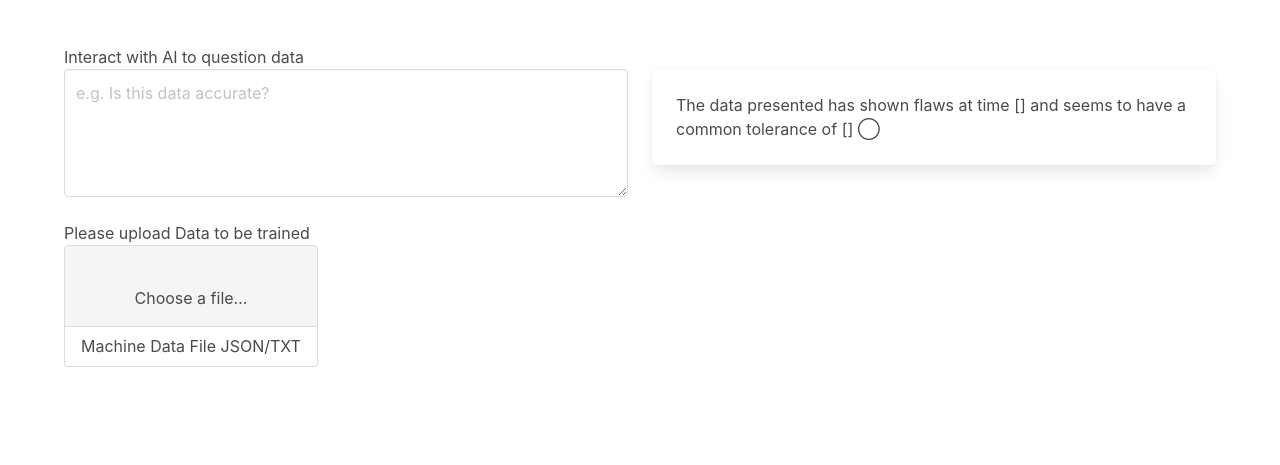
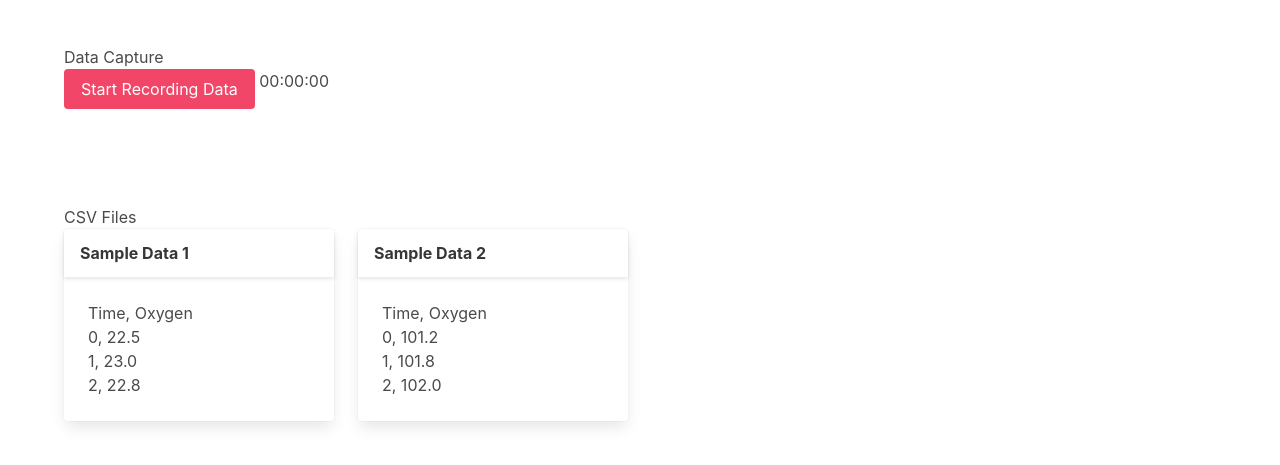
Before and after one commit to AdamNolle/4090-Capstone, a plain HTML site: page index.html in a window 1280 px wide. Shown: the part 55-520 px from the top of the page. Drawn offline with nearby package versions, Linux system fonts and the light colour scheme.

Commit message:
updated terminal

```diff
--- a/index.html
+++ b/index.html
@@ -10,8 +10,7 @@
 <nav class="navbar is-black">
     <div class="container">
         <div class="navbar-brand">
-          <a href="https://mse.mst.edu/research/additivemanufacturing/" class="navbar-item is active">Additive Manufacturing</a>
-          </a>
+            <a href="https://mse.mst.edu/research/additivemanufacturing/" class="navbar-item is-active">Additive Manufacturing</a>
             <span class="navbar-burger burger" data-target="navMenu">
                 <span></span>
                 <span></span>
@@ -20,7 +19,7 @@
         </div>
         <div id="navMenu" class="navbar-menu">
             <div class="navbar-end">
-            <a href="index.html" class="navbar-item is active">Home</a>
+                <a href="index.html" class="navbar-item is-active">Home</a>
             </div>
         </div>
     </div>
@@ -37,42 +36,75 @@
 </script>
 <section class="section">
     <div class="container">
-      <h1>Interact with AI to question data</h1>
+        <h1>Data Capture</h1>
+        <button class="button is-danger" id="recordButton" onclick="toggleRecording()">Start Recording Data</button>
+        <span id="timer">00:00:00</span>
+    </div>
+</section>
+<section class="section">
+    <div class="container">
+        <h2>CSV Files</h2>
         <div class="columns">
-        <div class="column">
-          <textarea class="textarea" placeholder="e.g. Is this data accurate?"></textarea>
-        </div>
-        <div class="column">
+            <div class="column is-one-quarter">
                 <div class="card">
+                    <header class="card-header">
+                        <p class="card-header-title">Sample Data 1</p>
+                    </header>
                     <div class="card-content">
                         <div class="content">
-                The data presented has shown flaws at time [] and seems to have a common tolerance of [] ◯
+                            Time, Oxygen<br>
+                            0, 22.5<br>
+                            1, 23.0<br>
+                            2, 22.8<br>
+                        </div>
+                    </div>
+                </div>
+            </div>
+            <div class="column is-one-quarter">
+                <div class="card">
+                    <header class="card-header">
+                        <p class="card-header-title">Sample Data 2</p>
+                    </header>
+                    <div class="card-content">
+                        <div class="content">
+                            Time, Oxygen<br>
+                            0, 101.2<br>
+                            1, 101.8<br>
+                            2, 102.0<br>
                         </div>
                     </div>
                 </div>
             </div>
         </div>
     </div>
-      <p>&nbsp;&nbsp;</p>
-      <div class="container">
-        <h1>Please upload Data to be trained</h1>
-        <div class="file has-name is-boxed">
-          <label class="file-label">
-            <input class="file-input" type="file" name="resume">
-            <span class="file-cta">
-              <span class="file-icon">
-                <i class="fas fa-upload"></i>
-              </span>
-              <span class="file-label">
-                Choose a file…
-              </span>
-            </span>
-            <span class="file-name">
-              Machine Data File JSON/TXT
-            </span>
-          </label>
-        </div>
-    </div>
 </section>
+<script type="text/javascript">
+    var timerInterval = null;
+    var startTime;
+    function toggleRecording() {
+        var button = document.getElementById("recordButton");
+        if (button.textContent.includes("Start")) {
+            button.textContent = "Recording...";
+            startTime = Date.now();
+            timerInterval = setInterval(updateTimer, 1000);
+        } else {
+            clearInterval(timerInterval);
+            timerInterval = null;
+            document.getElementById("timer").textContent = "00:00:00";
+            button.textContent = "Start Recording Data";
+        }
+    }
+
+    function updateTimer() {
+        var elapsedTime = Date.now() - startTime;
+        var seconds = Math.floor((elapsedTime / 1000) % 60);
+        var minutes = Math.floor((elapsedTime / 1000 / 60) % 60);
+        var hours = Math.floor((elapsedTime / (1000 * 60 * 60)) % 24);
+        document.getElementById("timer").textContent =
+            (hours < 10 ? "0" + hours : hours) + ":" +
+            (minutes < 10 ? "0" + minutes : minutes) + ":" +
+            (seconds < 10 ? "0" + seconds : seconds);
+    }
+</script>
 </body>
 </html>
```
Lines whose indentation alone changed are shown as unchanged.
